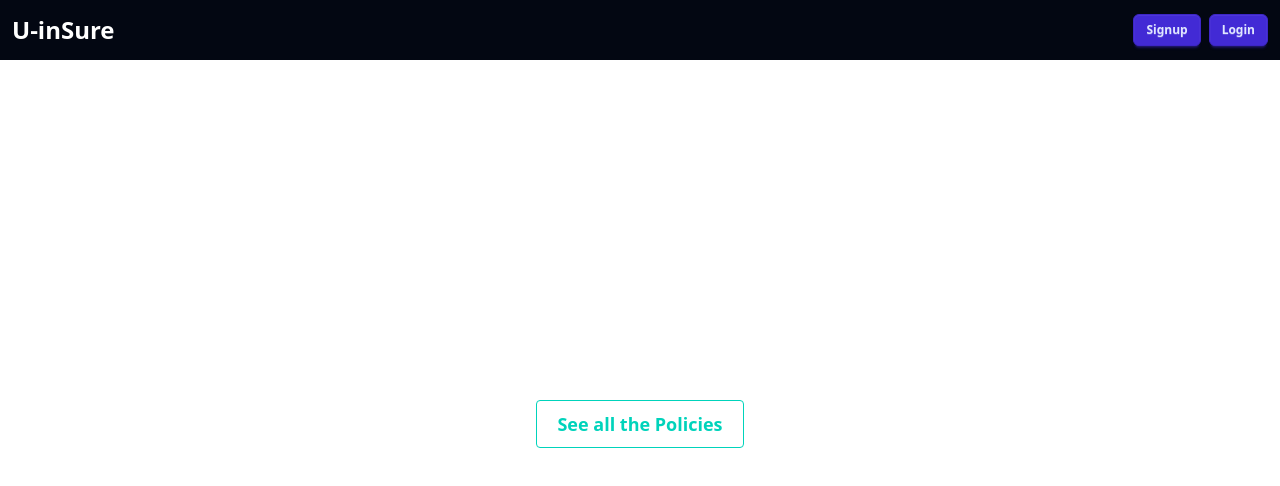
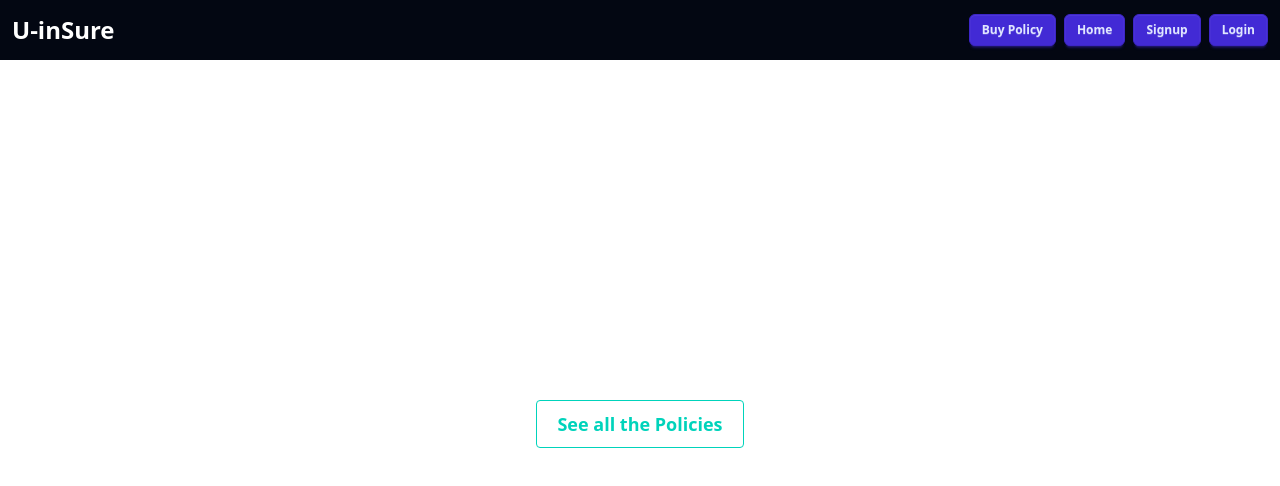
Before and after one commit to Shivakant02/client_cms, a React (Vite) app: page / in a window 1280 px wide. Shown: the top 486 px of the page. Built offline with nearby package versions, Linux system fonts and the light colour scheme.

Commit message:
added new buttons

```diff
--- a/src/components/Header.jsx
+++ b/src/components/Header.jsx
@@ -29,6 +29,20 @@ function Header() {
             </Link>
           </li>
         )}
+        <li>
+            <Link to="/">
+              <button className=" btn btn-outline  btn-sm btn-primary rounded-md">
+              Home
+              </button>
+            </Link>
+          </li>
+          <li>
+            <Link to="/policies">
+              <button className=" btn  btn-outline btn-sm btn-primary rounded-md">
+                Buy Policy
+              </button>
+            </Link>
+          </li>
           <li>
             <Link to="/myPolicies">
               <button className=" btn btn-outline btn-info btn-sm rounded-md">
@@ -64,6 +78,20 @@ function Header() {
       ) : (
         <>
           <li>
+            <Link to="/policies">
+              <button className=" btn  btn-sm btn-primary rounded-md">
+                Buy Policy
+              </button>
+            </Link>
+          </li>
+          <li>
+            <Link to="/">
+              <button className=" btn  btn-sm btn-primary rounded-md">
+                Home
+              </button>
+            </Link>
+          </li>
+          <li>
             <Link to="/signup">
               <button className=" btn  btn-sm btn-primary rounded-md">
                 Signup
```
